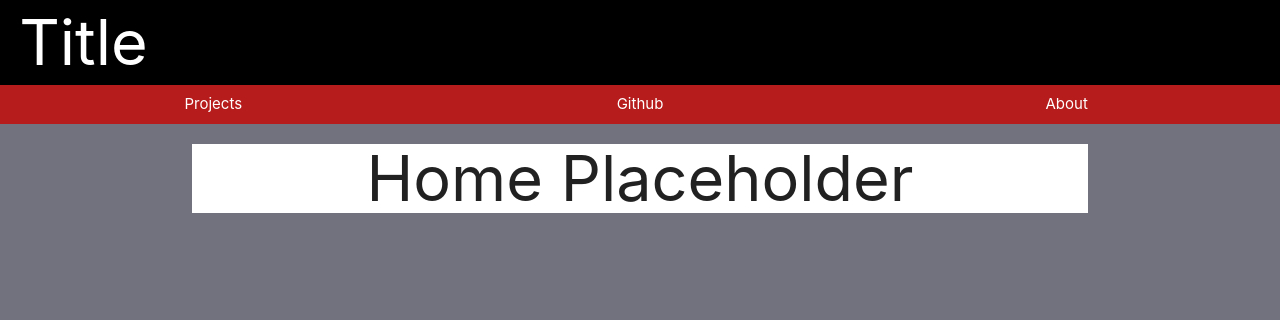
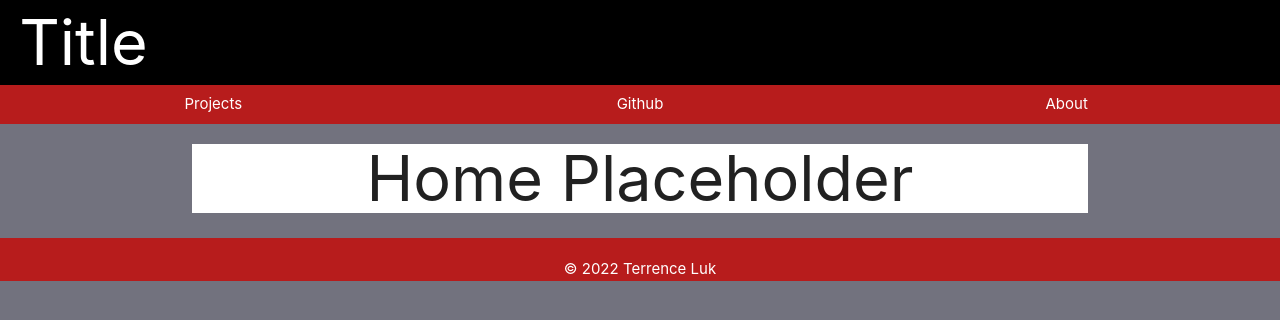
Before and after one commit to redsn/portfolioV1, a React (Create React App) app: page / in a window 1280 px wide. Shown: the top 320 px of the page. Built offline with nearby package versions, Linux system fonts and the light colour scheme.

Commit message:
wip: basic footer complete

```diff
--- a/src/App.css
+++ b/src/App.css
@@ -77,9 +77,25 @@ a{
 }
 
 .body-content{
-  height: 100vh;
+  height: 100%;
 }
 
 .body-content h1{
   margin-top: 0;
 }
+
+footer{
+  margin-top: auto !important;
+  /* bottom: 0 !important; */
+}
+
+
+body {
+  display: flex;
+  min-height: 100vh;
+  flex-direction: column;
+}
+
+main {
+  flex: 1 0 auto;
+}
--- a/src/App.js
+++ b/src/App.js
@@ -11,6 +11,7 @@ import 'materialize-css/dist/css/materialize.min.css';
 
 import Header from './components/Header';
 import Main from './components/Main';
+import Footer from './components/Footer';
 
 //===
 // Main Function
@@ -24,6 +25,7 @@ function App() {
         {/* <h1>Placeholder in App.js</h1> */}
         <Main/>
         </div>
+        <Footer/>
     </div>
   );
 }
--- /dev/null
+++ b/src/components/Footer.js
@@ -0,0 +1,21 @@
+//===
+// Imports
+//===
+
+//===
+// Component
+//===
+
+const Footer = () => {
+    return(
+        <>
+            <footer className="page-footer red darken-4">
+                    <div className="container">
+                       &copy; 2022 Terrence Luk
+                    </div>
+            </footer>
+        </>
+    )
+}
+
+export default Footer
```
